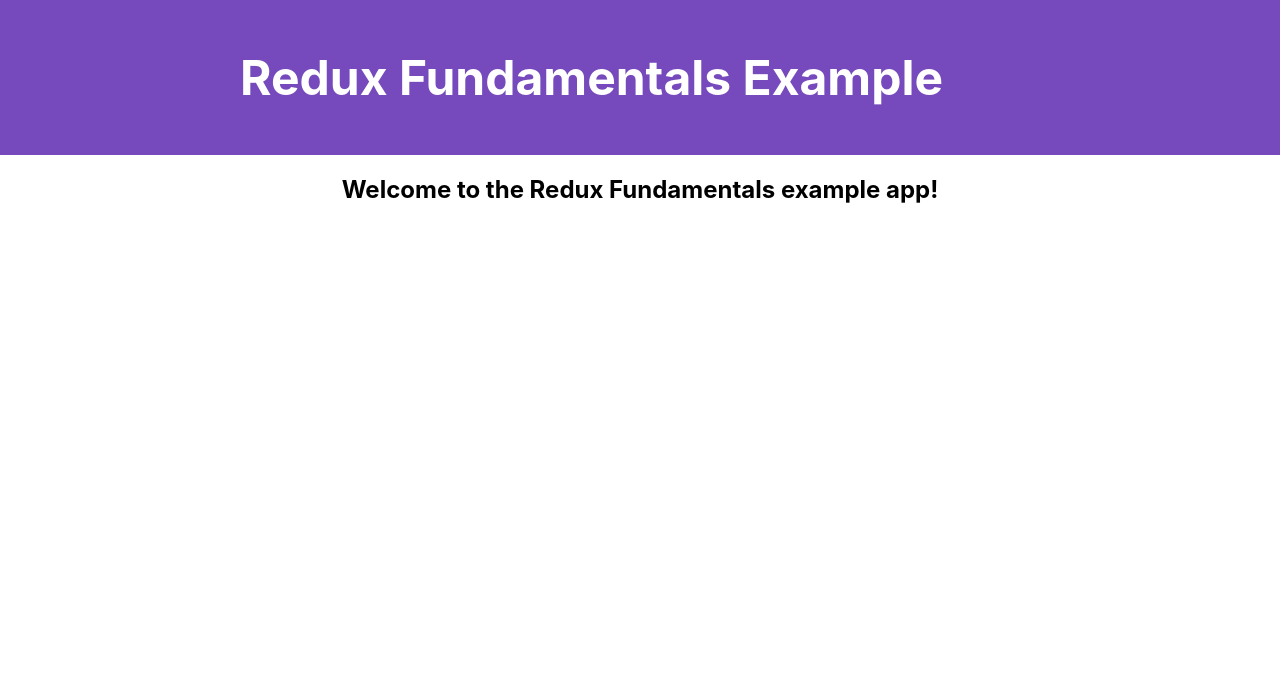
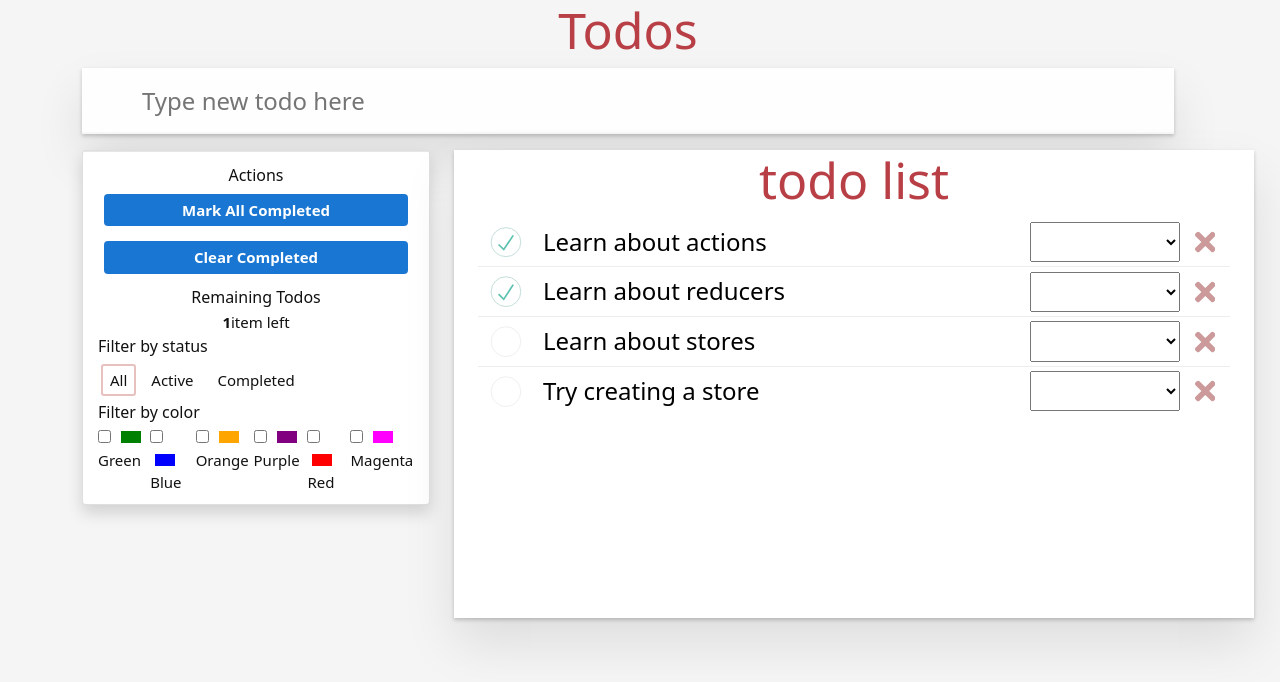
Before and after one commit to sergTesst/todo-custom-redux, a React (Create React App) app: page / in a window 1280 px wide. Shown: the top 682 px of the page. Built offline with nearby package versions, Linux system fonts and the light colour scheme; what miragejs would draw is missing.

Commit message:
add ui, todoAdd action

```diff
--- a/package.json
+++ b/package.json
@@ -6,11 +6,13 @@
     "@testing-library/jest-dom": "^4.2.4",
     "@testing-library/react": "^9.3.2",
     "@testing-library/user-event": "^7.1.2",
+    "bootstrap": "^5.1.0",
     "classnames": "^2.2.6",
     "faker": "^4.1.0",
     "miragejs": "^0.1.35",
     "react": "^16.13.1",
     "react-dom": "^16.13.1",
+    "react-redux": "^7.2.4",
     "react-scripts": "3.4.3",
     "redux": "^4.1.1",
     "redux-devtools-extension": "^2.13.9",
--- a/src/App.jsx
+++ b/src/App.jsx
@@ -1,20 +1,56 @@
 import React from 'react'
+import { Header } from './features/header/Header';
+import AsideBar from './features/asidebar/AsideBar';
+import TodoList from './features/todos/TodoList';
+
+
 
 function App() {
   return (
     <div className="App">
-      <nav>
-        <section>
-          <h1>Redux Fundamentals Example</h1>
+      <main>
+        <div className="container">
 
-          <div className="navContent">
-            <div className="navLinks"></div>
+          <div className="row">
+
+            <div className="row">
+              <section className="medium-container">
+                <h2>Todos</h2>
+                <div className="todoapp">
+                  <Header />
+
+                </div>
+              </section>
+            </div>
+
+            <div className="row mt-3">
+              <div className="col-md-4">
+                <div className='card shadow'>
+
+                  <AsideBar></AsideBar>
+
+                </div>
+
+              </div>
+
+              <div className="col-md-8">
+                <section className="todoapp">
+                  {/* todoapp */}
+                  <div className="">
+                    <h2>todo list</h2>
+
+                    <TodoList />
+
+                  </div>
+                </section>
+              </div>
+            </div>
+
           </div>
-        </section>
-      </nav>
-      <section>
-        <h2>Welcome to the Redux Fundamentals example app!</h2>
-      </section>
+
+        </div>
+
+      </main>
     </div>
   )
 }
--- /dev/null
+++ b/src/features/asidebar/AsideBar.js
@@ -0,0 +1,101 @@
+import React from 'react';
+
+import { availableColors, capitalize } from '../filters/colors';
+import {StatusFilters} from '../filters/filtersSlice';
+
+
+const RemainingTodos = ({count})=>{
+	const suffix = count === 1?'':'s';
+
+	return(
+		<div className='todo-count'>
+			<h5>Remaining Todos</h5>
+			<strong>{count}</strong>item{suffix} left
+		</div>
+	)
+}
+const StatusFilter = ({value:status, onChange})=>{
+	const renderedFilters = Object.keys(StatusFilters).map((key)=>{
+		const valueStatus = StatusFilters[key];
+		const handleClick = () => onChange(valueStatus);
+		const className = valueStatus === status?'selected':'';
+
+		return(
+			<li key={valueStatus}>
+				<button className={className} onClick={handleClick}>{key}</button>
+			</li>
+		)
+	})
+
+	return(
+		<div className='filters statusFilters'>
+			<h5>Filter by status</h5>
+			<ul>{renderedFilters}</ul>
+		</div>
+	)
+}
+
+const ColorFilters = ({value:colors, onChange})=>{
+
+
+	const renderedColors = availableColors.map((color)=>{
+
+		const checked = Array.from(colors).includes(color);
+		const handleChange = ()=>{
+			const changeType = checked ? 'removed': 'added';
+			onChange(color, changeType);
+		}
+		return(
+			<label key={color}>
+				<input
+					type="checkbox"
+					name={color}
+					checked={checked}
+					onChange={handleChange}
+				></input>
+				<span
+					className="color-block"
+					style={{backgroundColor:color}}
+				></span>
+				{capitalize(color)}
+			</label>
+		)
+	});
+
+	return (
+		<div className="filters colorFilters">
+			<h5>Filter by color</h5>
+			<form className="colorSelection">{renderedColors}</form>
+		</div>
+	)
+
+}
+
+const AsideBar = ()=>{
+	const colors = [];
+	const status = StatusFilters.All;
+	const todosRemaining =1;
+
+	const onColorChange = (color, changeType)=>{
+		console.log('Color change: ', {color, changeType});
+	}
+	const onStatusChange = (status)=>{
+		 console.log('Status change: ', status);
+	}
+	return(
+		<aside className='aside-bar'>
+			<div className='actions'>
+				<h5>Actions</h5>
+				<button className='button'>Mark All Completed</button>
+				<button className='button'>Clear Completed</button>
+			</div>
+
+			<RemainingTodos count={todosRemaining}></RemainingTodos>
+			<StatusFilter value={status} onChange={onStatusChange}></StatusFilter>
+			<ColorFilters value={colors} onChange={onColorChange}></ColorFilters>
+
+		</aside>
+	)
+}
+
+export default AsideBar;
--- /dev/null
+++ b/src/features/filters/colors.js
@@ -0,0 +1,2 @@
+export const availableColors = ['green', 'blue', 'orange', 'purple', 'red', 'magenta'];
+export const capitalize = (s) =>s?s[0].toUpperCase() + s.slice(1):s;
--- /dev/null
+++ b/src/features/header/Header.jsx
@@ -0,0 +1,33 @@
+import React, {useState} from 'react';
+import { useDispatch } from 'react-redux';
+import { actionTypes } from '../appActionTypes';
+
+
+
+export const Header = ()=>{
+	const [text, setText] = useState('');
+	const dispatch = useDispatch();
+	const handleInputChange = (e) => setText(e.target.value);
+	const handleKeyDown = (e)=>{
+		const trimmedText = e.target.value.trim();
+		if(e.key==='Enter'&& trimmedText){
+			dispatch({type:actionTypes.todosAdded, payload:trimmedText});
+			setText('');
+		}
+	}
+
+	return(
+		<header className='header'>
+			<input
+				className="new-todo"
+				placeholder='Type new todo here'
+				value={text}
+				autoFocus={true}
+				onChange={handleInputChange}
+				onKeyDown={handleKeyDown}
+			>
+
+			</input>
+		</header>
+	)
+}
--- /dev/null
+++ b/src/features/todos/TodoList.js
@@ -0,0 +1,31 @@
+import React from 'react'
+import TodoListItem from './TodoListItem'
+import { useSelector } from 'react-redux'
+
+const selectTodos = (state) => state.todos
+
+const TodoList = () => {
+  const todos = useSelector(selectTodos)
+  const onColorChangeHandler = (e) => {}
+  const onCompleteChangeHandler = (e) => {}
+  const onDeleteHandler = (e) => {}
+  const renderedListItems = todos.map((todo) => {
+    return (
+      <TodoListItem
+        key={todo.id}
+        todo={todo}
+        onColorChange={onColorChangeHandler}
+        onCompleteChange={onCompleteChangeHandler}
+        onDelete={onDeleteHandler}
+      />
+    )
+  })
+
+  return (
+    <>
+      <ul className="todo-list">{renderedListItems}</ul>
+    </>
+  )
+}
+
+export default TodoList
--- /dev/null
+++ b/src/features/todos/TodoListItem.js
@@ -0,0 +1,58 @@
+
+import React from 'react';
+
+import {ReactComponent as TimesSolid} from './times-solid.svg';
+import { availableColors, capitalize } from '../filters/colors';
+
+const TodoListItem = ({todo, onColorChange, onCompleteChange, onDelete})=>{
+	const {text, completed, color} = todo;
+	const handleCompletedChanged = (e)=>{
+		onCompleteChange(e.target.checked);
+	}
+	const handleColorChanged = (e)=>{
+		onColorChange(e.target.checked);
+	}
+
+	const colorOptions = availableColors.map((c)=>(
+		<option key={c} value={c}>
+			{capitalize(c)}
+		</option>
+	));
+
+	return(
+		<li>
+			<div className='view'>
+				<div className="segment label">
+					<input
+						className='toggle'
+						type='checkbox'
+						checked={completed}
+						onChange={handleCompletedChanged}
+					></input>
+					<div className='todo-text'>{text}</div>
+				</div>
+
+				<div className='segment buttons'>
+					<select
+						className='colorPicker'
+						value={color}
+						style={{color}}
+						onChange={handleColorChanged}
+					>
+						<option value="">
+						</option>
+						{colorOptions}
+
+					</select>
+
+					<button className="destroy" onClick={onDelete}>
+						<TimesSolid></TimesSolid>
+					</button>
+
+				</div>
+			</div>
+		</li>
+	)
+}
+
+export default TodoListItem;
--- a/src/index.css
+++ b/src/index.css
@@ -391,16 +391,17 @@ ul.todo-list {
 }
 
 .todo-list li select.colorPicker {
-  width: 90px !important;
+  width: 150px !important;
   padding: 0.1rem 0 0.1rem 0.4rem;
   margin: 0 10px;
-  height: 30px;
-  line-height: 24px;
-  font-weight: 700;
+  /* height: 30px; */
+  /* line-height: 24px;
+  font-weight: 700; */
 }
 
 .todo-list li select.colorPicker option {
-  font-weight: 700;
+  /* font-weight: 700; */
+  color:#737373;
 }
 
 .todo-list li select.colorPicker option[value='green'] {
@@ -447,27 +448,30 @@ ul.todo-list {
   width: 0.6875em;
 }
 
-.footer {
+.aside-bar {
   padding: 10px 15px;
   text-align: center;
   font-size: 15px;
   display: flex;
+  flex-direction: column;
   justify-content: space-between;
   border-top: 1px solid #e6e6e6;
 }
 
-.footer h5 {
+.aside-bar h5 {
   font-size: 1rem;
   margin-top: 0.25rem;
   margin-bottom: 0.25rem;
 }
-
-.footer .actions {
+.aside-bar ul{
+  display: flex;
+}
+.aside-bar .actions {
   display: flex;
   flex-direction: column;
 }
 
-.footer .actions button {
+.aside-bar .actions button {
   padding: 5px 10px;
   margin: 5px 6px 10px;
   border-radius: 4px;
@@ -555,7 +559,7 @@ ul.todo-list {
 }
 
 @media (max-width: 840px) {
-  .footer {
+  .aside-bar {
     flex-direction: column;
     align-items: center;
   }
@@ -587,3 +591,7 @@ form.colorSelection label {
 form.colorSelection input[type='checkbox'] {
   margin-right: 5px;
 }
+
+form.colorSelection{
+  display: flex;
+}
--- a/src/index.js
+++ b/src/index.js
@@ -5,6 +5,8 @@ import App from './App'
 
 import './api/server'
 import store from './app/store'
+import 'bootstrap/dist/css/bootstrap.css';
+import { Provider } from 'react-redux'
 
 //initial state
 console.log('Initial state: ', store.getState())
@@ -38,8 +40,11 @@ unsubscribe()
 store.dispatch({ type: 'todos/todoAdded', payload: 'Try creating a store' })
 
 ReactDOM.render(
-  <React.StrictMode>
-    <App />
-  </React.StrictMode>,
+  <Provider store={store}>
+      <React.StrictMode>
+        <App />
+    </React.StrictMode>
+  </Provider>
+,
   document.getElementById('root')
 )
```
Also changed, not shown: src/features/todos/times-solid.svg (added).
